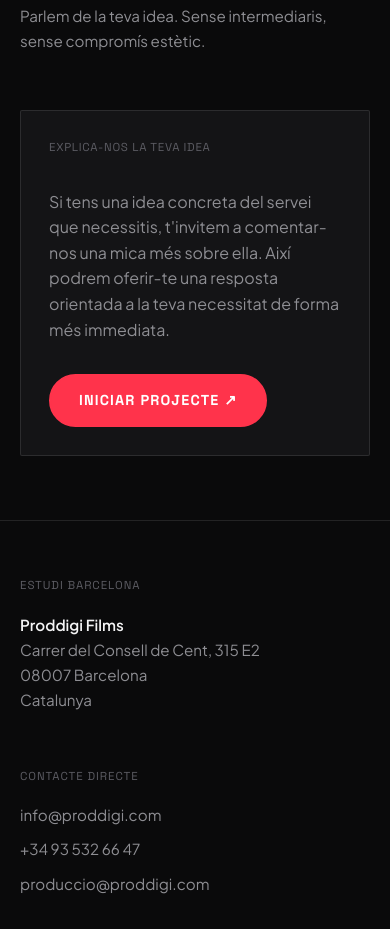
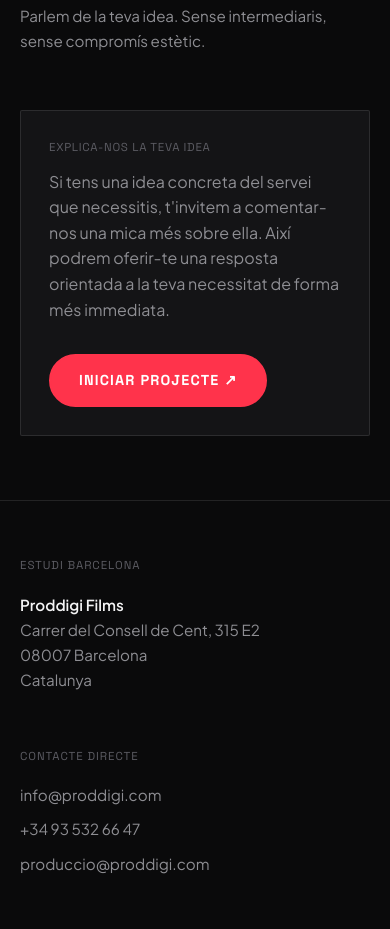
Before and after one commit to xarop/proddigi, a plain HTML site: page index.html in a window 390 px wide. Shown: the part 6896-7825 px from the top of the page. Drawn offline with Linux system fonts and the light colour scheme.

Commit message:
Fix: Restructure contact CTA card with text in left div
- Wrap 'Explica-nos la teva idea' span and description in left div container
- Move button to right side as sibling (not child)
- Add flex-direction column to left div for proper text stacking
- Maintain responsive behavior (row on desktop, column on mobile)
- Preserve span styling and button prominence

Co-authored-by: Copilot <223556219+Copilot@users.noreply.github.com>

```diff
--- a/index.html
+++ b/index.html
@@ -297,8 +297,10 @@
 <p>Parlem de la teva idea. Sense intermediaris, sense compromís estètic.</p>
 </div>
 <div>
+<div>
 <span>Explica-nos la teva idea</span>
 <p>Si tens una idea concreta del servei que necessitis, t'invitem a comentar-nos una mica més sobre ella. Així podrem oferir-te una resposta orientada a la teva necessitat de forma més immediata.</p>
+</div>
 <a href="mailto:produccio@proddigi.com" class="cta-primary">Iniciar projecte ↗</a>
 </div>
 </div>
--- a/styles.css
+++ b/styles.css
@@ -1316,6 +1316,12 @@
   gap: 2rem;
 }
 
+.contact-section > div > div:last-child > div {
+  display: flex;
+  flex-direction: column;
+  gap: 0.75rem;
+}
+
 .contact-section > div > div:last-child span {
   font-family: var(--font-mono);
   font-size: 0.72rem;
```
